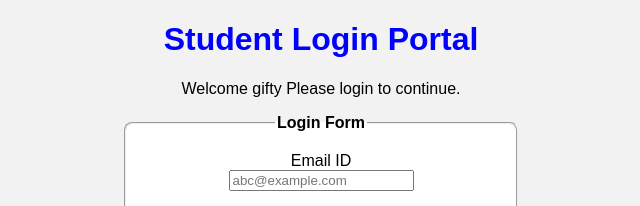
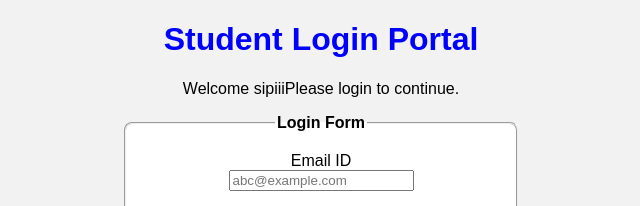
Before and after one commit to Selvapriya4321/project, a website: page public/login.html in a window 1280 px wide. Shown: the top 206 px of the page, 319-959 px from the left. Drawn offline with Linux system fonts and the light colour scheme.

Commit message:
Updated login page

```diff
--- a/public/login.html
+++ b/public/login.html
@@ -33,7 +33,7 @@
 
     <header>
         <h1>Student Login Portal</h1> <!-- NEW -->
-        <p>Welcome gifty Please login to continue.</p> <!-- NEW -->
+        <p>Welcome sipiiiPlease login to continue.</p> <!-- NEW -->
     </header>
 
     <form action="/login" method="POST">
```
